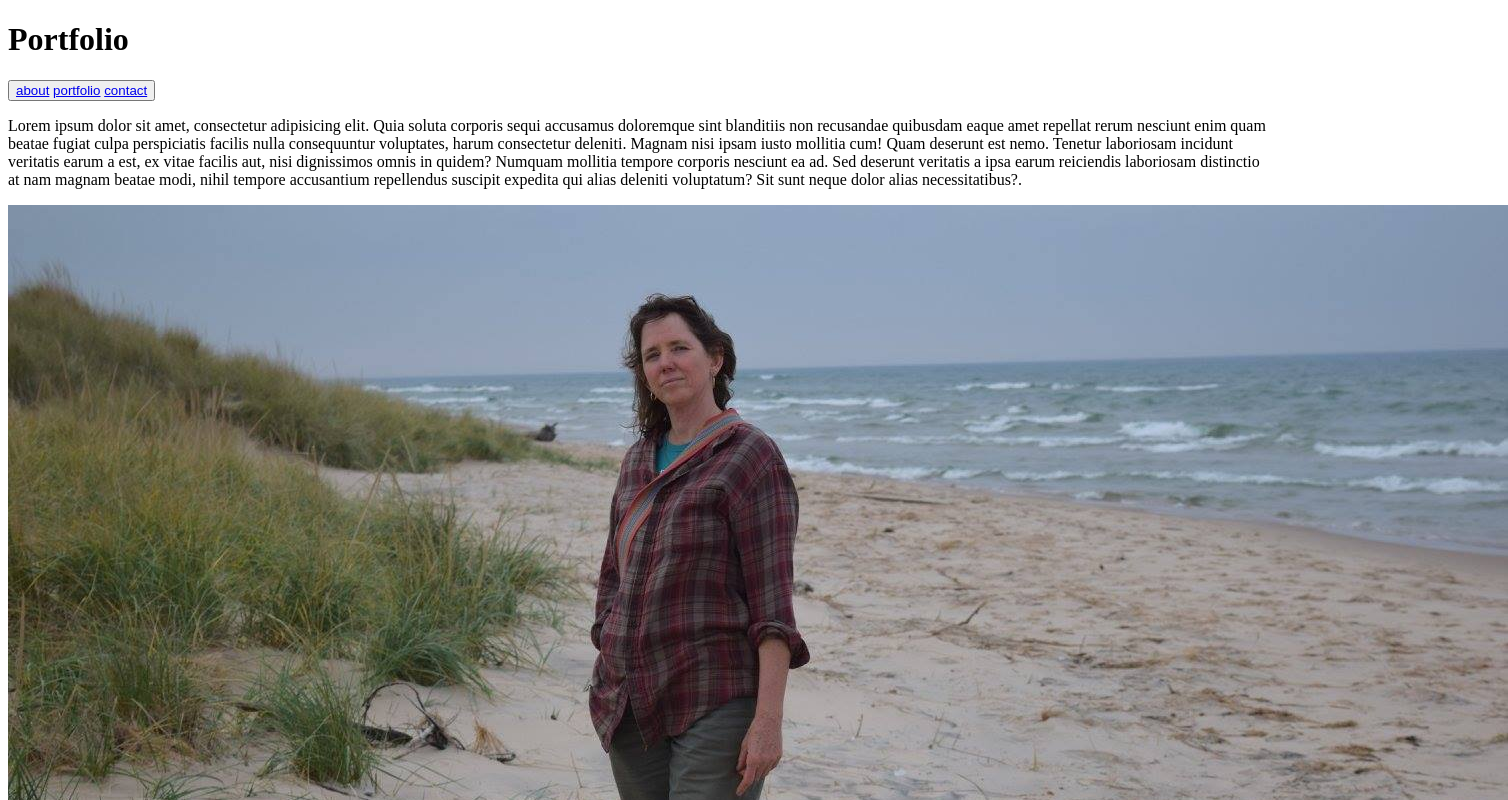
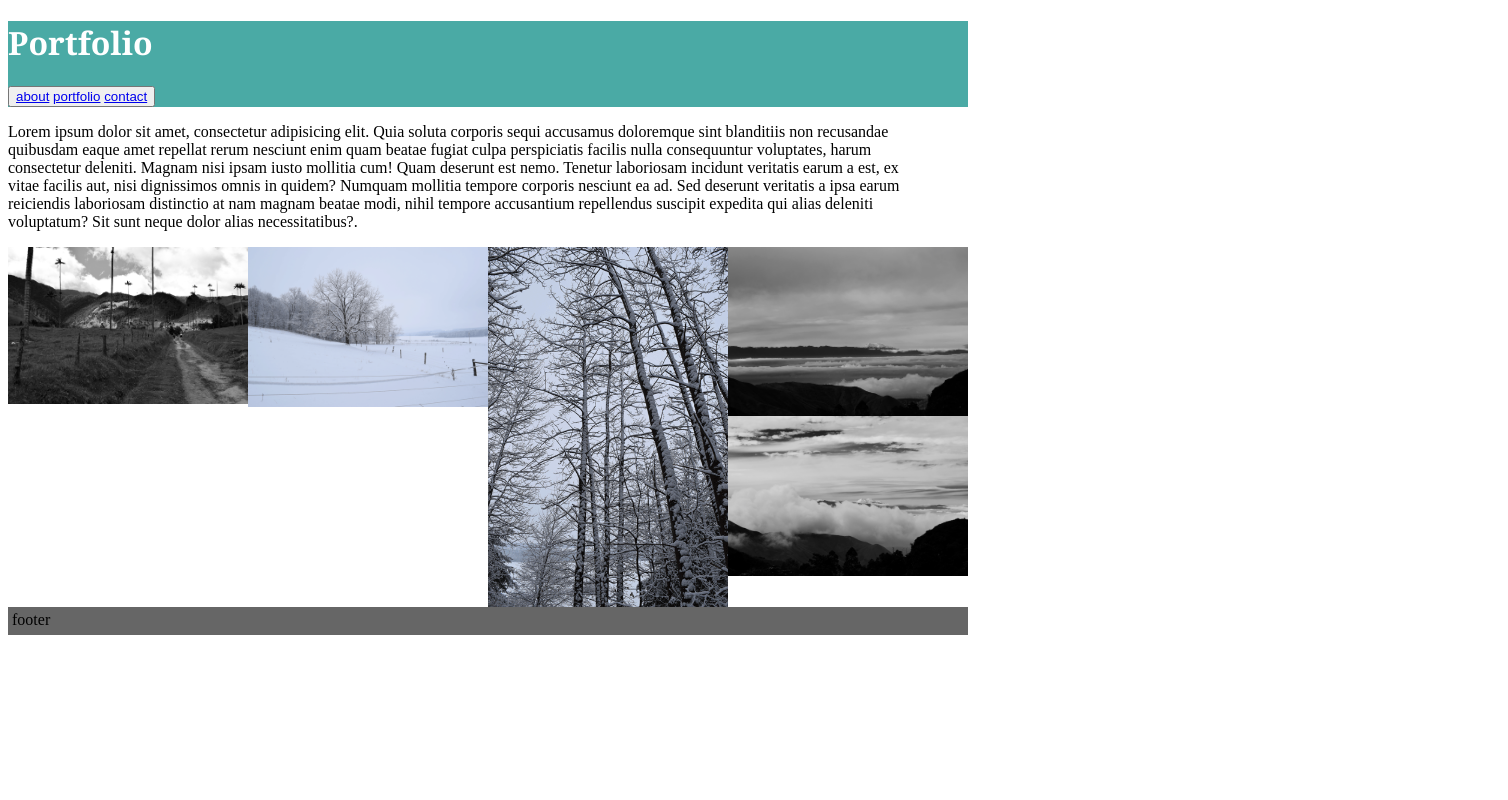
Before and after one commit to Artierra/basic-portfolio, a plain HTML site: page portfolio.html in a window 1280 px wide. Shown: the top 800 px of the page, 1508 px wide, since content can reach past the window. Drawn offline with Linux system fonts and the light colour scheme; files that its build step writes are made by us from their sources.

Commit message:
initial stylesheet

```diff
--- a/assets/css/style.css
+++ b/assets/css/style.css
@@ -0,0 +1,36 @@
+body {
+    width: 960px;
+}
+
+header {
+    background-color: #4aaaa5
+}
+
+h1 {
+    color: white;
+    font-family: Georgia, 'Times New Roman', Times, serif
+}
+
+h2 {
+    color: #4aaaa5;
+}
+
+section {}
+
+img {
+    width: 25%;
+    float: left
+}
+
+p {
+    font-family: Arial, Helvetica, sans-serif display: inline;
+    width: 96%
+}
+
+footer {
+    clear: both;
+    background-color: #666666;
+    height: 20px;
+    padding: 4px;
+    border: 2px:
+}
--- a/portfolio.html
+++ b/portfolio.html
@@ -4,7 +4,7 @@
 <head>
     <meta charset="UTF-8">
     <title>Basic Portfolio</title>
-    <link rel="stylesheet" href="css/style.css">
+    <link rel="stylesheet" href="assets/css/style.css">
 
 </head>
 
@@ -14,7 +14,7 @@
         <nav>
             <button>
                 <a href="index.html">about</a>
-               <a href="portfoli.html">portfolio</a>
+               <a href="portfolio.html">portfolio</a>
                <a href="contact.html">contact</a>
 
             </button>
@@ -28,17 +28,17 @@
         <p>Lorem ipsum dolor sit amet, consectetur adipisicing elit. Quia soluta corporis sequi accusamus doloremque sint blanditiis non recusandae quibusdam eaque amet repellat rerum nesciunt enim quam beatae fugiat culpa perspiciatis facilis nulla consequuntur
             voluptates, harum consectetur deleniti. Magnam nisi ipsam iusto mollitia cum! Quam deserunt est nemo. Tenetur laboriosam incidunt veritatis earum a est, ex vitae facilis aut, nisi dignissimos omnis in quidem? Numquam mollitia tempore corporis
             nesciunt ea ad. Sed deserunt veritatis a ipsa earum reiciendis laboriosam distinctio at nam magnam beatae modi, nihil tempore accusantium repellendus suscipit expedita qui alias deleniti voluptatum? Sit sunt neque dolor alias necessitatibus?.</p>
-        <img src="assets/images/MonicaOnBeach.jpg" alt="Monica Bongue">
-        <img src="assets/images/MonicaOnBeach.jpg" alt="Monica Bongue">
-        <img src="assets/images/MonicaOnBeach.jpg" alt="Monica Bongue">
-        <img src="assets/images/MonicaOnBeach.jpg" alt="Monica Bongue">
-        <img src="assets/images/MonicaOnBeach.jpg" alt="Monica Bongue">
+        <img src="assets/images/palmasdecera.gif" alt="Monica Bongue">
+        <img src="assets/images/snowinpasture.gif" alt="Monica Bongue">
+        <img src="assets/images/snowonbranches.gif" alt="Monica Bongue">
+        <img src="assets/images/NevadodelHuila.gif" alt="Monica Bongue">
+        <img src="assets/images/NevadodelHuila2.gif" alt="Monica Bongue">
 
     </section>
 
 
 </body>
 
-<footer>
+<footer>footer
 
 </footer>
```
Also changed, not shown: contact.html (+10 -6 lines), index.html (+14 -8 lines), assets/images/NevadodelHuila.gif (added), assets/images/NevadodelHuila2.gif (added), assets/images/download.png (renamed from download.png), assets/images/palmasdecera.gif (added), assets/images/snowinpasture.gif (added), assets/images/snowonbranches.gif (added), assets/images/teaPlantation.gif (added), style.css (deleted).
